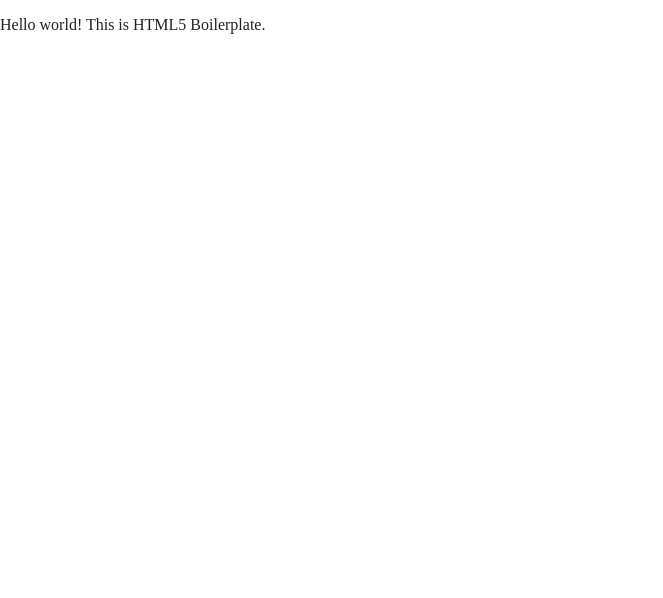
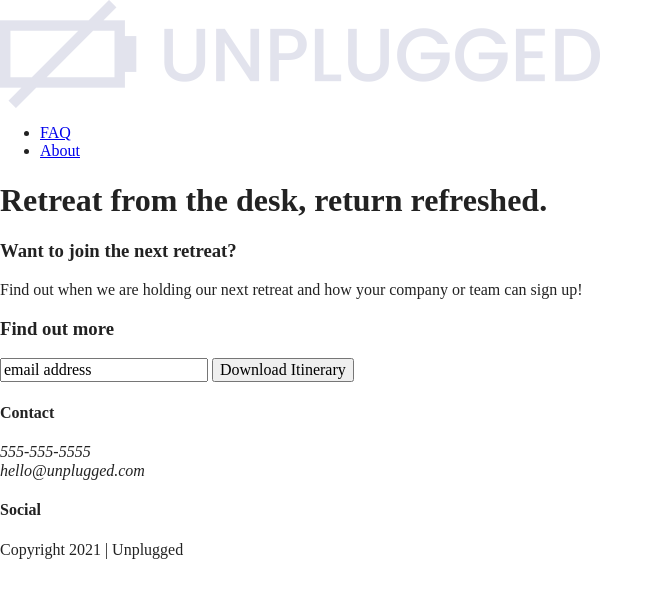
Before and after one commit to happygolily/206-unplugged-retreat, a website built with Parcel: page index.html in a window 1280 px wide. Shown: the whole page, without its empty margins (0-663 px from the left). Built offline with nearby package versions, Linux system fonts and the light colour scheme.

Commit message:
Added 1st half of HTML

```diff
--- a/index.html
+++ b/index.html
@@ -3,7 +3,7 @@
 
 <head>
   <meta charset="utf-8">
-  <title></title>
+  <title>Unplugged</title>
   <meta name="description" content="">
   <meta name="viewport" content="width=device-width, initial-scale=1">
 
@@ -14,8 +14,6 @@
 
   <link rel="manifest" href="site.webmanifest">
   <link rel="apple-touch-icon" href="icon.png">
-  <!-- Place favicon.ico in the root directory -->
-
   <link rel="stylesheet" href="css/normalize.css">
   <link rel="stylesheet" href="css/main.css">
 
@@ -24,8 +22,66 @@
 
 <body>
 
-  <!-- Add your site or application content here -->
-  <p>Hello world! This is HTML5 Boilerplate.</p>
+  <header>
+      <div class="content-wrapper">
+          <a href="#"><img src="Assets/unpluggedlogo.png" alt="unplugged logo"></a>
+          <div class="header-divider"></div>
+          <nav>
+              <ul>
+                <li><a href="faq/index.html" target="_blank">FAQ</a></li>
+                <li><a href="about/index.html" target="_blank">About</a></li>
+              </ul>
+          </nav>
+      </div>
+  </header>
+
+  <main>
+    <section class="hero-area">
+        <div class="content-wrapper">
+            <h1>Retreat from the desk, return refreshed.</h1>
+        </div>
+    </section>
+    <aside>
+        <div class="content-wrapper">
+            <div class="form-description">
+                <h3>Want to join the next retreat?</h3>
+                <p>Find out when we are holding our next retreat and how your company or team can sign up!</p>
+            </div>
+            <div class="form">
+                <h3>Find out more</h3>
+                <input type="text" name="name" value="email address">
+                <input type="button" value="Download Itinerary">
+            </div>
+        </div>
+    </aside>
+  </main>
+
+  <footer>
+      <div class="content-wrapper">
+          <div class="footer-content">
+              <div class="contact">
+                  <h4>Contact</h4>
+                  <address>
+                      <p>555-555-5555<br>
+                      hello@unplugged.com</p>
+                  </address>
+              </div>
+              <div class="social">
+                  <h4>Social</h4>
+                  <div class="social-icons">
+                      <p><a href="https://www.facebook.com" target="_blank"></a></p>
+                      <p><a href="https://www.twitter.com" target="_blank"></a></p>
+                      <p><a href="https://www.instagram.com" target="_blank"></a></p>
+                  </div>
+              </div>
+          </div>
+      </div>
+
+      <div class="copyright">
+          <p>Copyright 2021 | Unplugged</p>
+      </div>
+  </footer>
+
   <script src="js/vendor/modernizr-3.11.2.min.js"></script>
   <script src="js/plugins.js"></script>
   <script src="js/main.js"></script>
```
